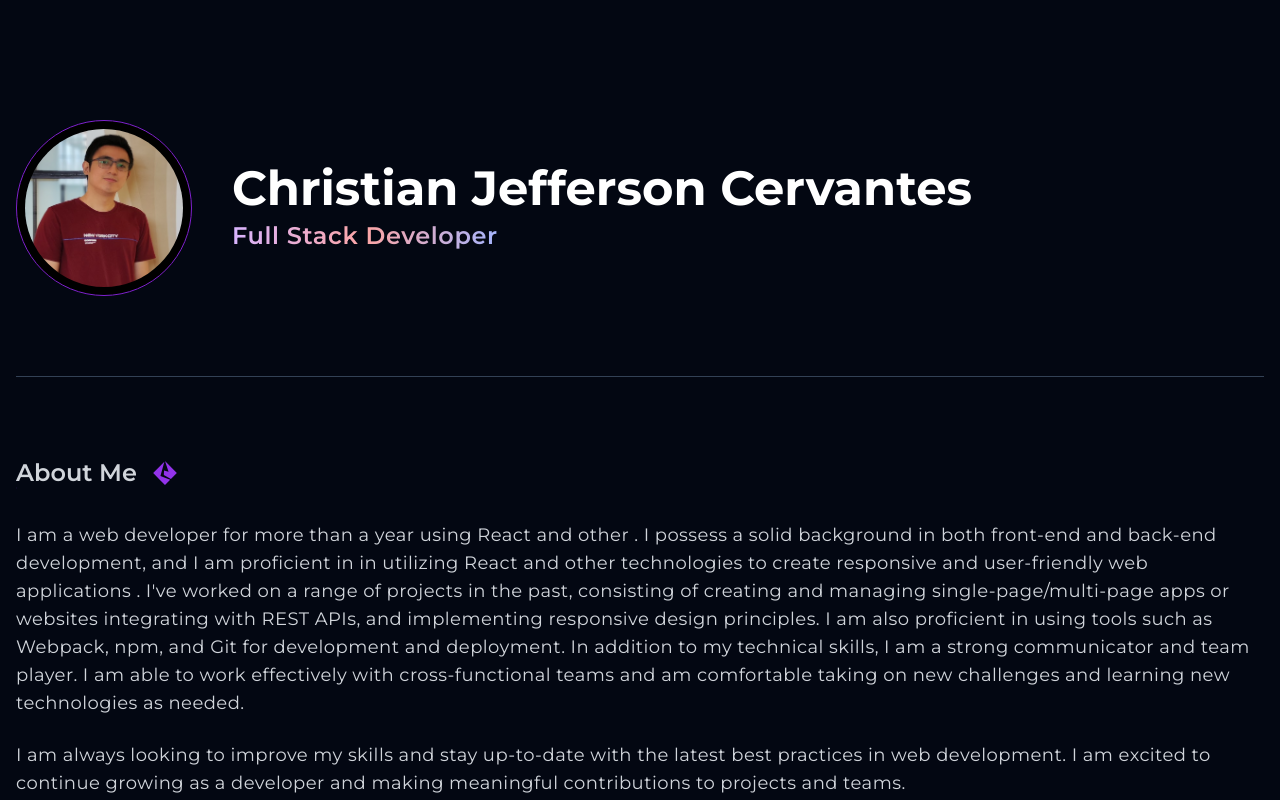
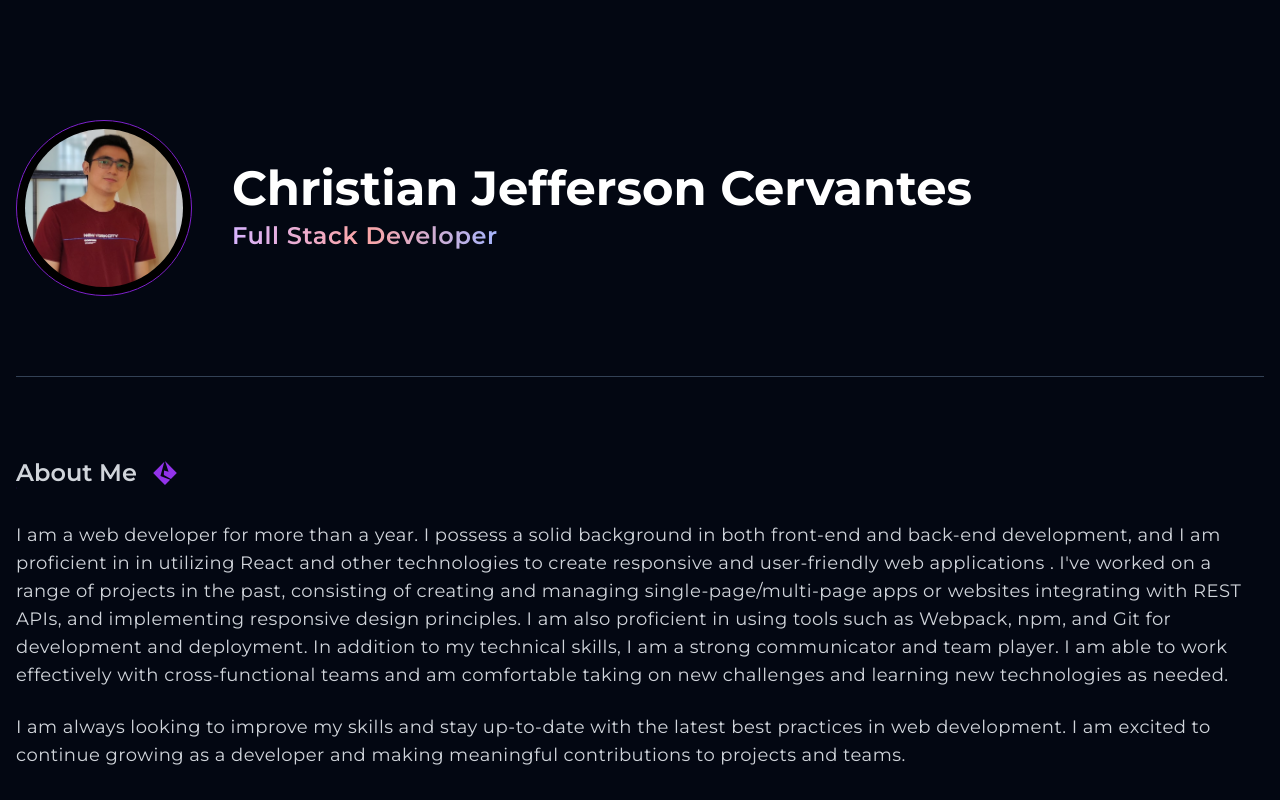
Before and after one commit to chriscervantes2415/portfolioweb, a Next.js app: page / in a window 1280 px wide. Shown: the top 800 px of the page. Built offline with nearby package versions, Linux system fonts and the light colour scheme.

Commit message:
Update Aboutme.tsx

```diff
--- a/components/Aboutme.tsx
+++ b/components/Aboutme.tsx
@@ -7,7 +7,7 @@ const Aboutme = () => {
       <Title text="About Me" icon={<SiInformatica />} />
       <div className="text-lg tracking-wide flex flex-col gap-6">
         <p>
-          I am a web developer for more than a year using React and other . I
+          I am a web developer for more than a year. I
           possess a solid background in both front-end and back-end development,
           and I am proficient in in utilizing React and other technologies to create responsive and
           user-friendly web applications . I&#39;ve worked on a range of projects in
```
